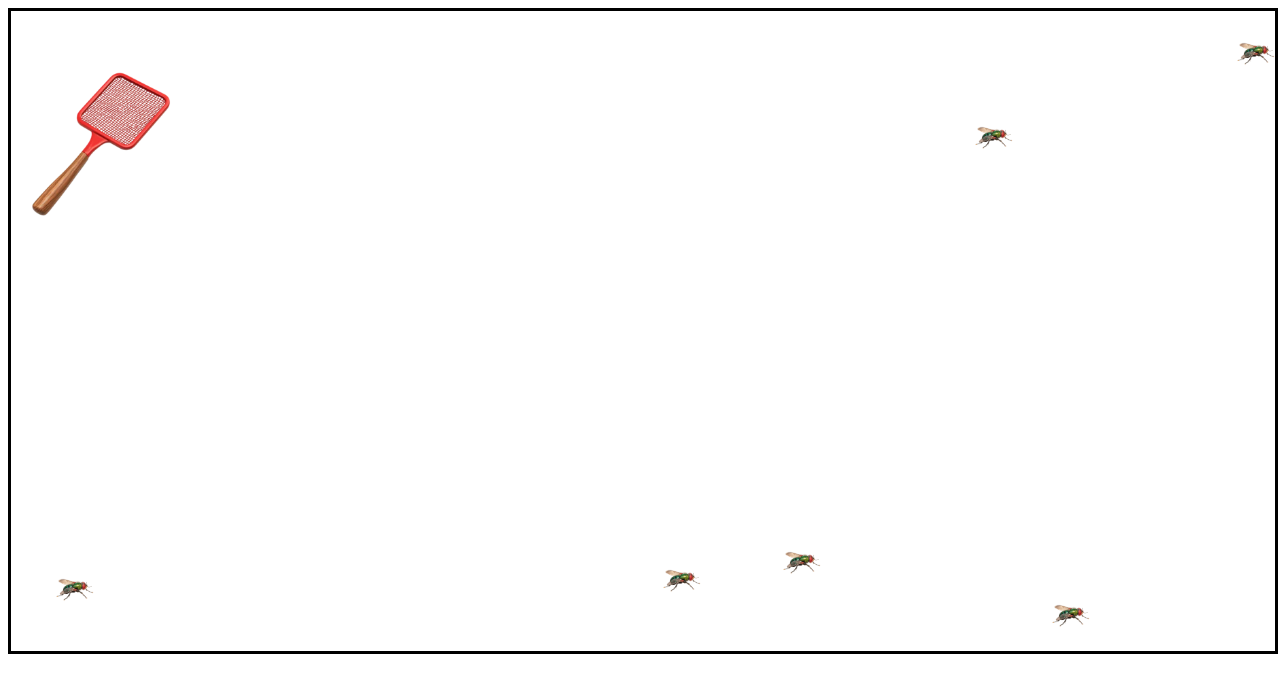
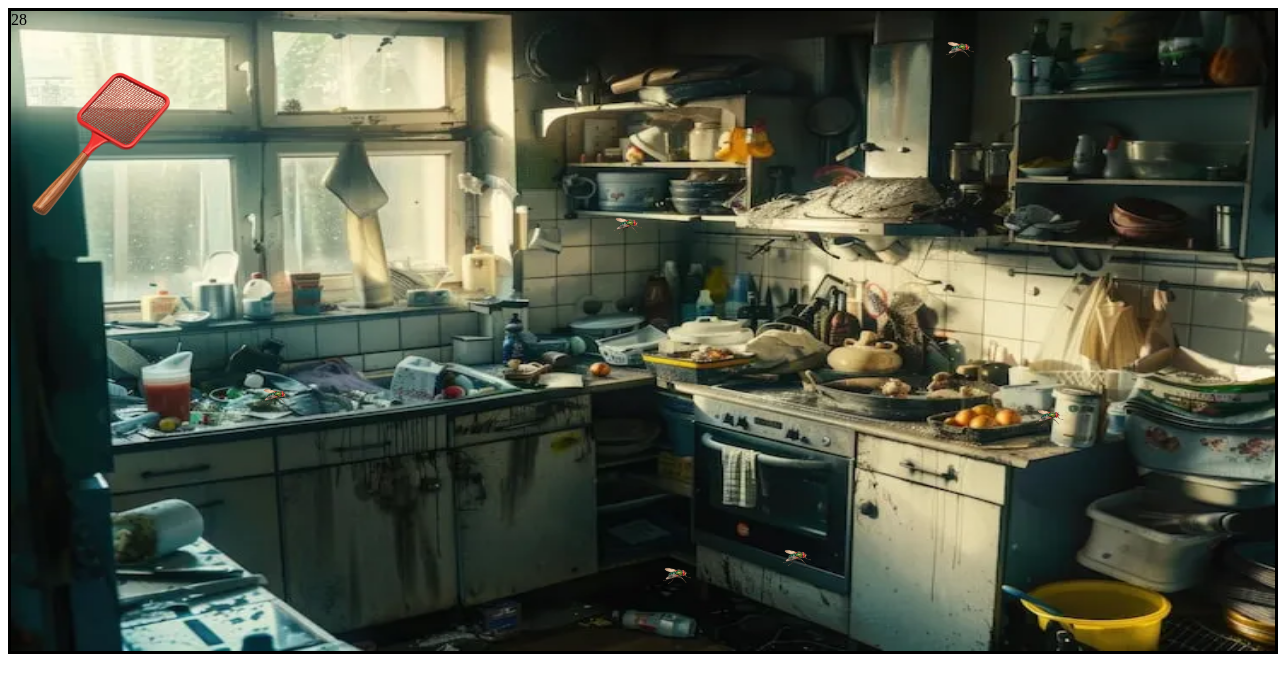
Before and after one commit to w4ttz9yc8s-hash/go-away-fly, a plain HTML site: page index.html in a window 1280 px wide. Both pictures are taken after a click on the button "start game". Drawn offline with Linux system fonts and the light colour scheme; files whose address does not match are found by name.

Commit message:
timmer in

```diff
--- a/index.html
+++ b/index.html
@@ -21,7 +21,8 @@
 
         <button class="start-btn">start game</button>
     </div>
-    <div class="game-screen screen"></div>
+
+     <div class="game-screen screen"><span id= "timer" > 00:30  </span></div>
     <div id="Timer "></div>
     <div class="end-screen screen"></div>
 
--- a/js/fly.js
+++ b/js/fly.js
@@ -6,8 +6,8 @@ class Fly {
     this.speed = 5;
     this.x = Math.floor(Math.random() * this.gameScreen.offsetWidth);
     this.y = Math.floor(Math.random() * this.gameScreen.offsetHeight);
-    this.width = 40;
-    this.height = 40;
+    this.width = 30;
+    this.height = 30;
     this.angle = Math.random() * Math.PI * 2;
     this.image = "/Users/emma/Desktop/fly.webp";
     this.element = document.createElement("div");
--- a/js/game.js
+++ b/js/game.js
@@ -3,46 +3,45 @@ class Game {
     this.gameScreen = document.querySelector(".game-screen");
     this.endScreen = document.querySelector(".end-screen");
     this.startScreen = document.querySelector(".start-screen");
-this.flySwatter= null
-    this.timer = document.getElementById ( "Timer");
+    this.timer = document.getElementById("timer");
+    this.flySwatter = null;
     this.fly = [];
     this.flyInterval = null;
     this.animationInterval = null;
-    this.timeLfet=30;
+    this.timeLeft = 30;
+    this.countdownId = null;
     this.interval = 10;
+  }
+
+  startTimer() {
+    clearInterval(this.countdown);
+    this.timeLeft = 30;
+    this.timer.textContent = this.timeLeft;
+
+    this.countdown = setInterval(() => {
+      this.timeLeft--;
+      this.timer.textContent = Math.max(this.timeLeft, 0);
+    },1000);
+
+    if (this.timeLeft <= 0) {
+      clearInterval(this.countdown);
+      console.log("GAME OVER, SOOOOOO CLOSE! TRY AGAIN !");
+    }
   }
 
   startGame() {
     console.log("start game");
     this.startScreen.style.display = "none";
     this.gameScreen.style.display = "flex";
-    this.flySwatter = new Swatter()
+    this.flySwatter = new Swatter();
 
+    this.startTimer();
 
-    this.timer=setInterval( countdown, 1000);
-   function countdown () {
-if ( timeleft == 0) {
-    clearTimeout( this.timer);
-    console.log ( "GAME OVER, SOOOOOO CLOSE! TRY AGAIN !") ;
-}
-else { elem.innerHTML= timeleft + "seconds remainig ";
-    timeLeft --;
-
-}
-
-
-    }
-
-
-
-
-
-this.spawnFly()
+    this.spawnFly();
 
     this.flyInterval = setInterval(() => {
       this.flyMove();
     }, this.interval);
-
   }
 
   flyMove() {
@@ -54,4 +53,5 @@ this.spawnFly()
   spawnFly() {
     while (this.fly.length < 6) this.fly.push(new Fly());
   }
+
 }
--- a/js/index.js
+++ b/js/index.js
@@ -9,6 +9,6 @@ window.addEventListener("load", () => {
   startBtn.addEventListener("click", () => {
     game = new Game();
     game.startGame();
-    countdownTimer();
+
   });
 });
--- a/style.css
+++ b/style.css
@@ -4,8 +4,11 @@
   border: 3px solid black;
   position: relative;
 
+}.game-screen {
+
+  background-image: url("./js/pics/dirty kitche 6.webp");
+  background-size: 100% 100% ;
 }
-
 
 .game-screen,
 .end-screen {
@@ -19,3 +22,11 @@
   justify-content: center;
   align-items: center;
 }
+
+
+.timer {
+    display: contents;
+display:flex;
+color: red;
+font-size : x-large
+}
```
Also changed, not shown: js/pics/dirty kitche 6.webp (added), js/pics/dirty kitchen 4.webp (added), js/pics/messy kitchen 5.webp (added), js/pics/swatter128x128.png (added), js/pics/swatter32x32.png (added).
